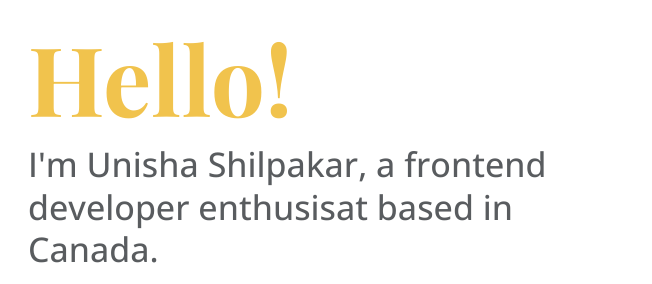
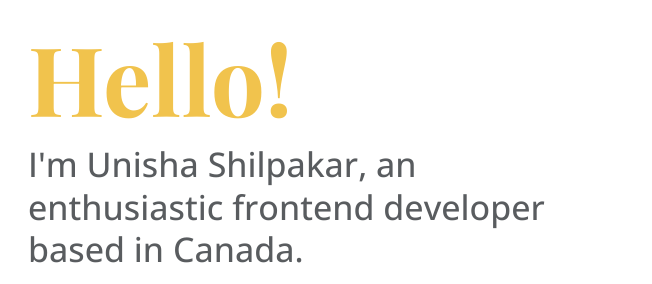
Before and after one commit to Ush7/Responsive-4, a plain HTML site: page index.html in a window 1280 px wide. Shown: the part 56-340 px from the top of the page, 628-1280 px from the left. Drawn offline with nearby package versions, Linux system fonts and the light colour scheme; a web font is replaced by a local one.

Commit message:
Update spelling mistake

```diff
--- a/index.html
+++ b/index.html
@@ -96,7 +96,7 @@
           <div class="col-md-6 align-self-center p-3">
             <h1 class="heading">Hello!</h1>
             <p class="text-muted" id="intro">
-              I'm Unisha Shilpakar, a frontend developer enthusisat based in
+              I'm Unisha Shilpakar, an enthusiastic frontend developer based in
               Canada.
             </p>
             <a
```
